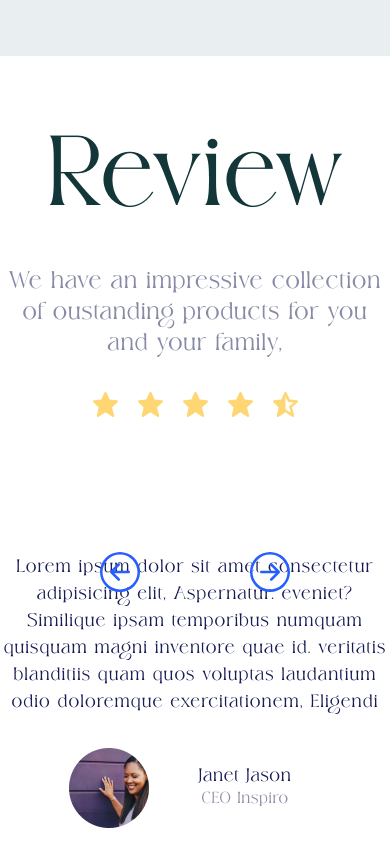
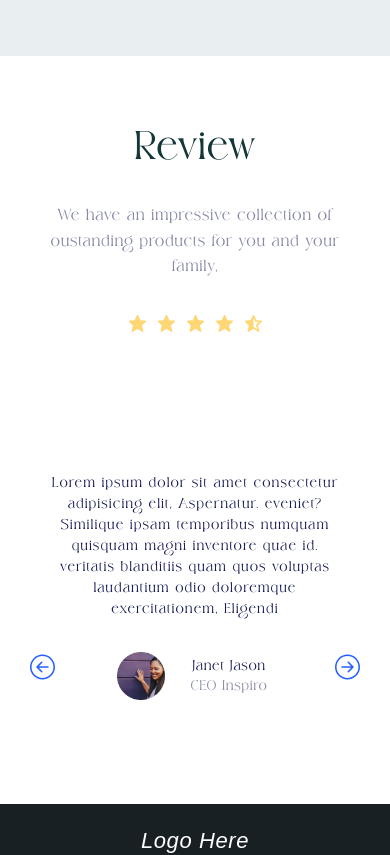
Before and after one commit to CharlseToby/balsma-frontend, a React (Create React App) app: page / in a window 390 px wide. Shown: the part 10440-11295 px from the top of the page. Built offline with nearby package versions, Linux system fonts and the light colour scheme; a web font is replaced by a local one.

Commit message:
fix(review-section): fix non-responsive header

```diff
--- a/src/components/review/Review.scss
+++ b/src/components/review/Review.scss
@@ -85,15 +85,82 @@ $w750px: 750px;
     }
     .arrow-right{
       position: absolute;
-      top: 30px;
+      bottom: 80px;
       right: 100px;
       cursor: pointer;
     }
     .arrow-left{
       position: absolute;
-      top: 30px;
+      bottom: 80px;
       left: 100px;
       cursor: pointer;
     }
   }
 }
+
+@media only screen and (max-width: $w750px) {
+  .review {
+      padding: 72px 0;
+
+      &__header {
+        margin-bottom: 100px;
+
+        &__title {
+          font-size: 40px;
+          line-height: 1.1em;
+          margin-bottom: .8em;
+        }
+
+        &__text {
+          font-size: 16px;
+          line-height: 1.6em;
+          max-width: 292px;
+          margin-bottom: 1.9em;
+        }
+
+        &__rating {
+          svg {
+            width: 17px;
+            margin: 0 6px;
+          }
+        }
+      }
+
+      .carousel__item__review{
+        max-width: 300px !important;
+        font-size: 14px !important;
+      }
+
+    .arrow-right {
+      bottom: 40px !important;
+      right: 30px !important;
+
+      svg{
+        width: 25px !important;
+      }
+    }
+
+    .arrow-left {
+      bottom: 40px !important;
+      left: 30px !important;
+
+      svg {
+        width: 25px !important;
+      }
+    }
+
+    .carousel__item__reviewer{
+      img{
+        width: 48px;
+      }
+
+      .carousel__item__reviewer__about{
+        margin: 0 5px !important;
+      }
+
+      .reviewer-name, .reviewer-work{
+        font-size: 14px !important;
+      }
+    }
+  }
+}
```
